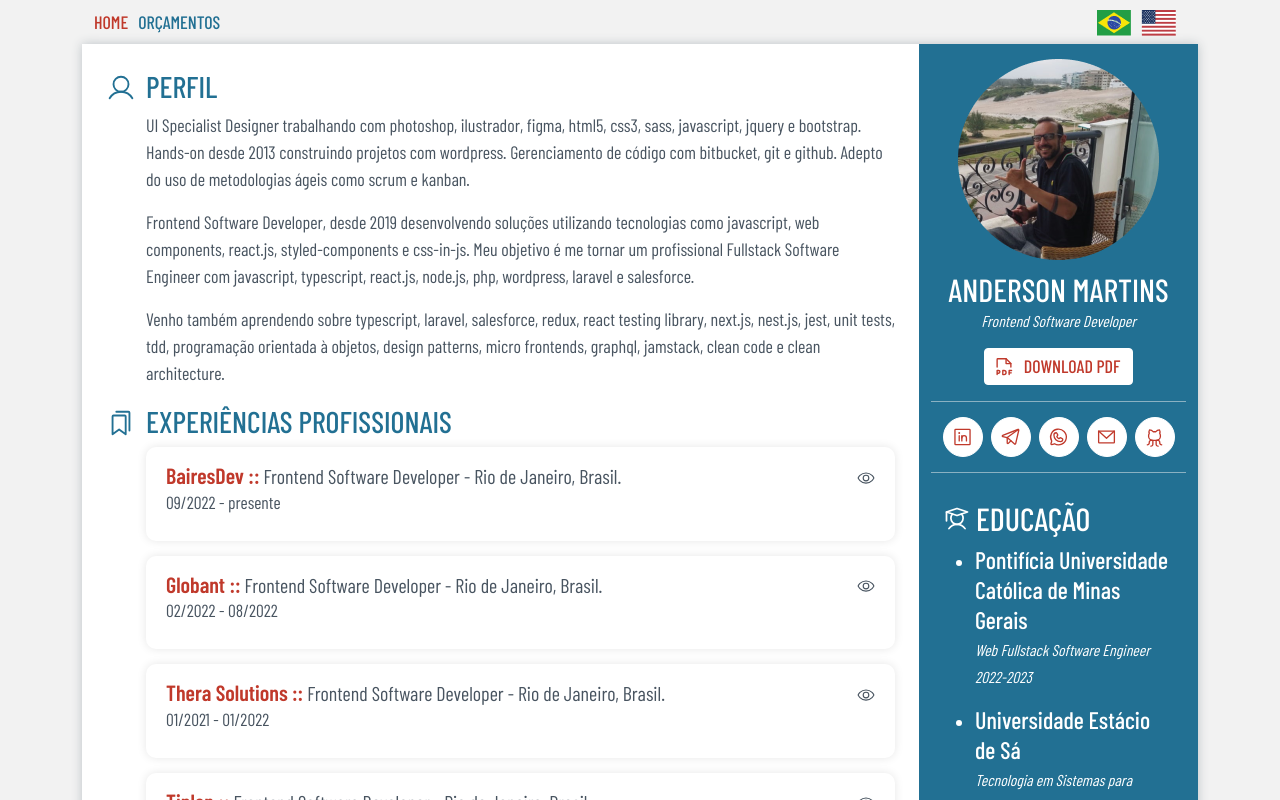
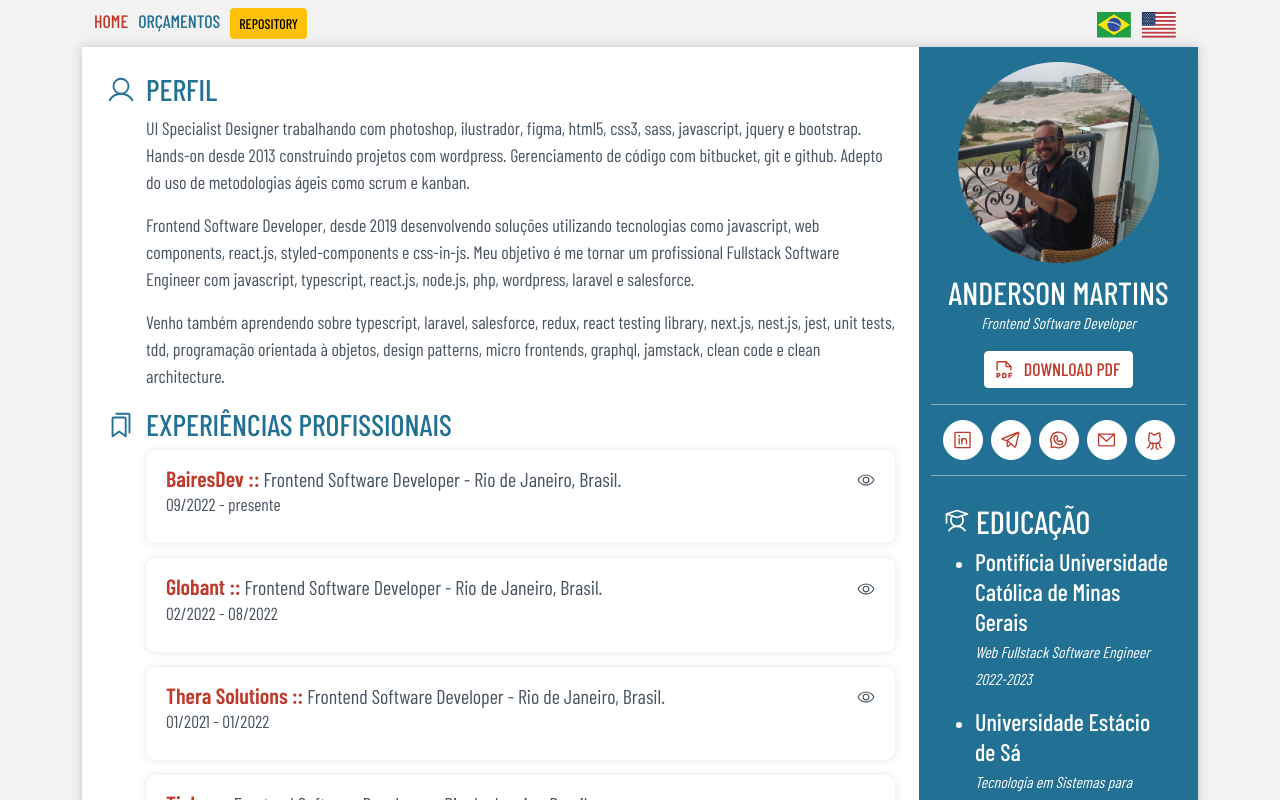
Before and after one commit to atmmoreira/project.resume.vite.react, a React (Vite) app: page / in a window 1280 px wide. Shown: the top 800 px of the page. Built offline with nearby package versions, Linux system fonts and the light colour scheme; a web font is replaced by a local one.

Commit message:
feature: add link to repository

```diff
--- a/src/components/Header/Header.jsx
+++ b/src/components/Header/Header.jsx
@@ -10,6 +10,7 @@ function Header() {
         <div className='d-flex'>
           <NavLink to='/' >Home</NavLink>
           <NavLink to='/hireme'>Orçamentos</NavLink>
+          <a href="https://github.com/atmmoreira/project.resume.vite.react" target="_blank" className='btn btn-sm text-bg-warning'>Repository</a>
         </div>
         <div>
           <a href='#'>
```
